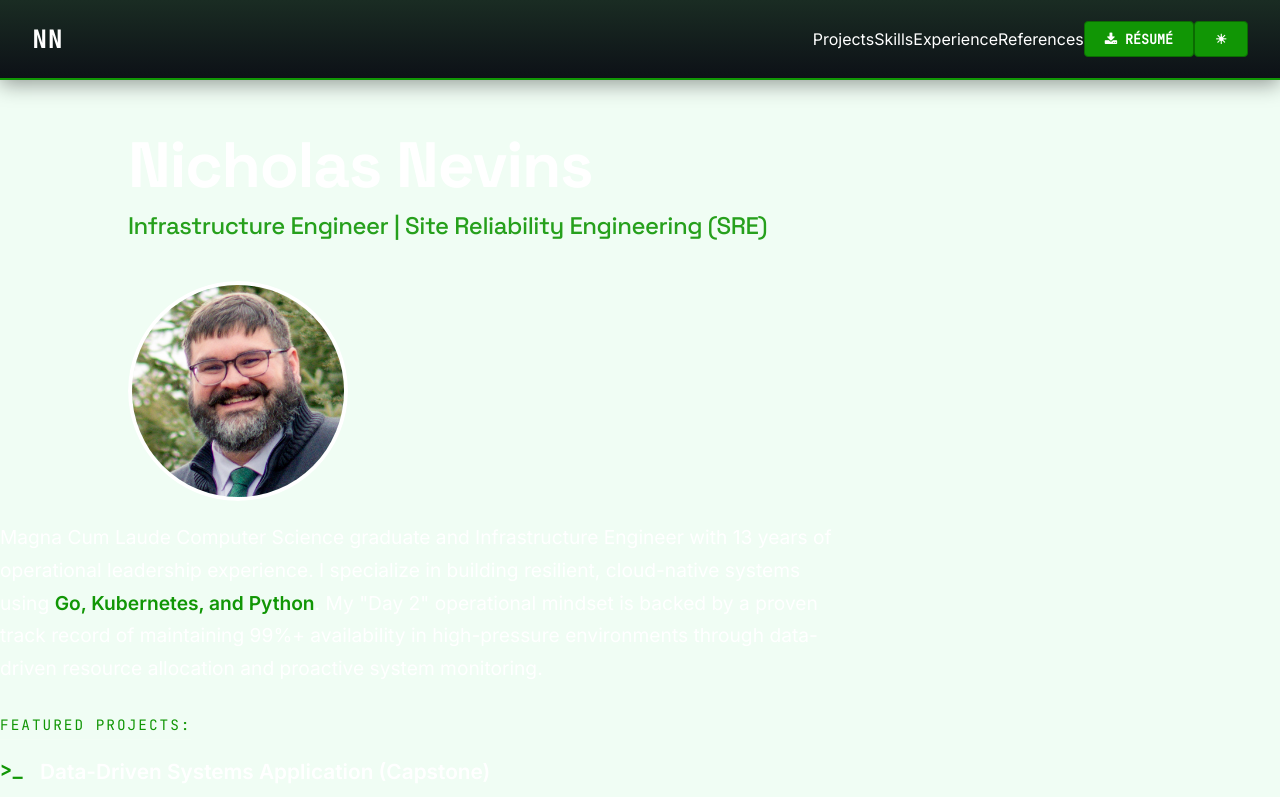
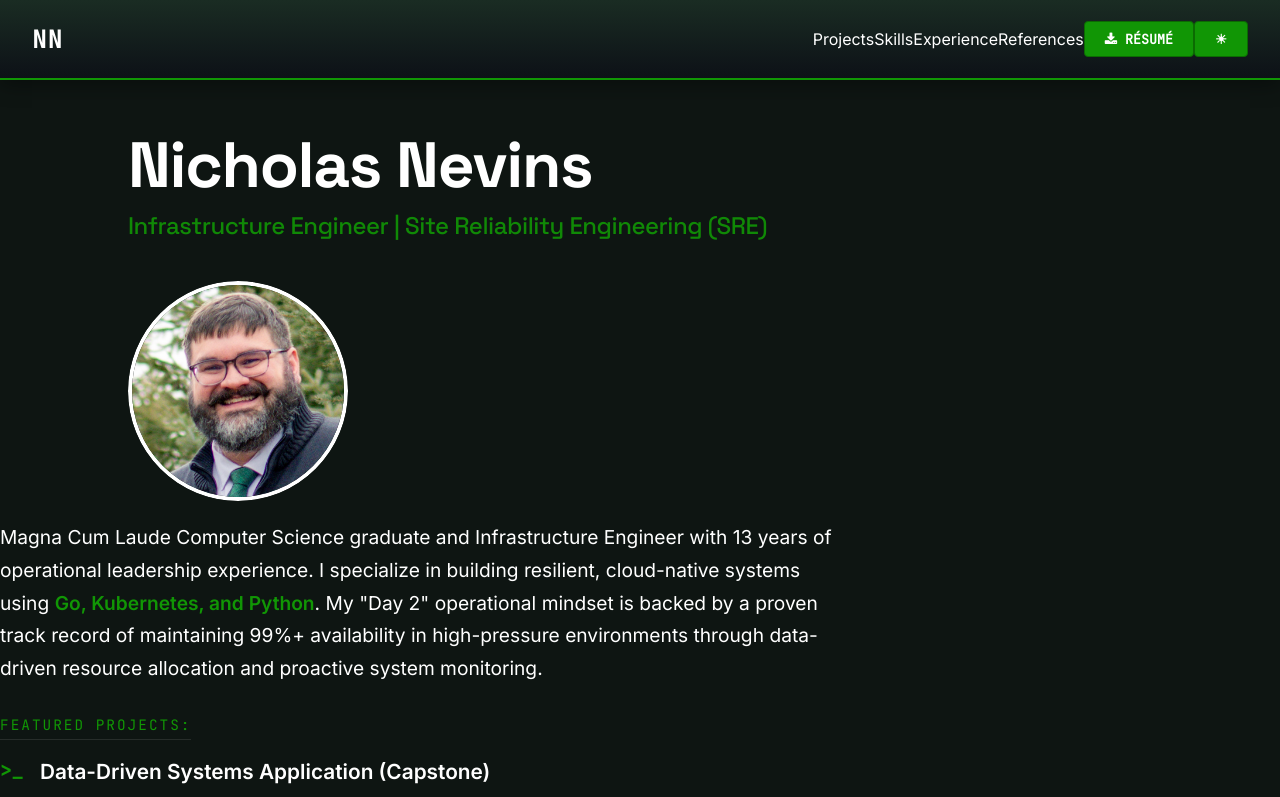
Before and after one commit to NevinsN/professional_portfolio, a React (Create React App) app in the folder professional_portfolio/: page / in a window 1280 px wide. Shown: the top 797 px of the page. Built offline with nearby package versions, Linux system fonts and the light colour scheme.

Commit message:
Update App.css

```diff
--- a/professional_portfolio/src/App.css
+++ b/professional_portfolio/src/App.css
@@ -59,11 +59,17 @@
 .App.light {
     --bg-main: #f5f7f6;
     --text-primary: #1b1b1b;
+    --page-bg: #eef7f1;
+    --text-main: #444;
+    --text-strong: #1a2c23;
 }
 
 .App.dark {
     --bg-main: #0f1a16;
     --text-primary: #e6e6e6;
+    --page-bg: #0e1512;
+    --text-main: #d6e0db;
+    --text-strong: #ffffff;
 }
 
 
```
